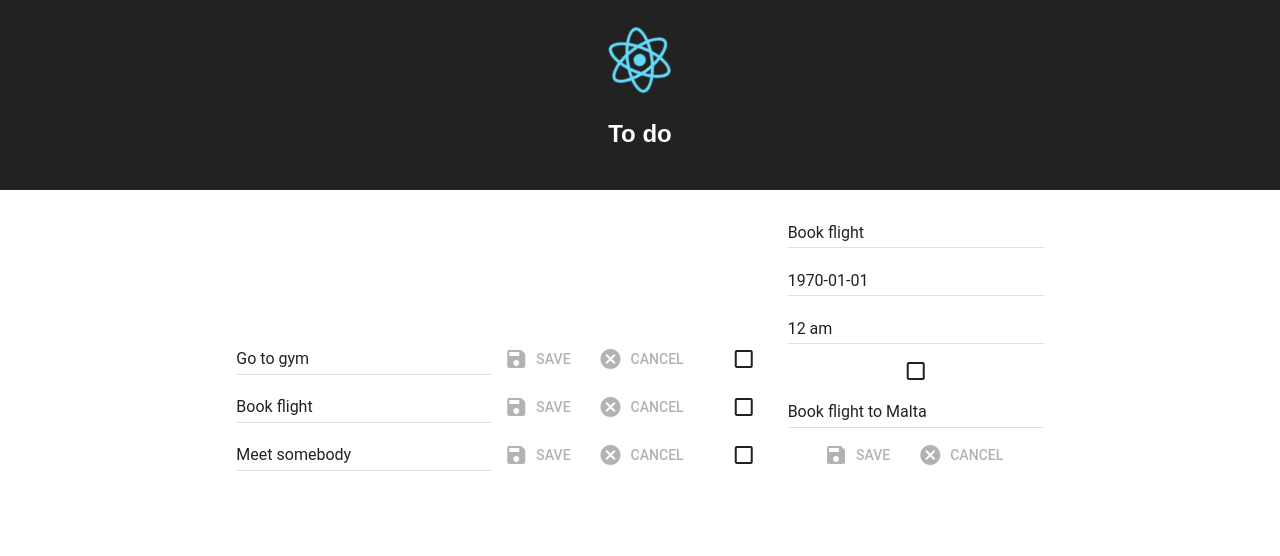
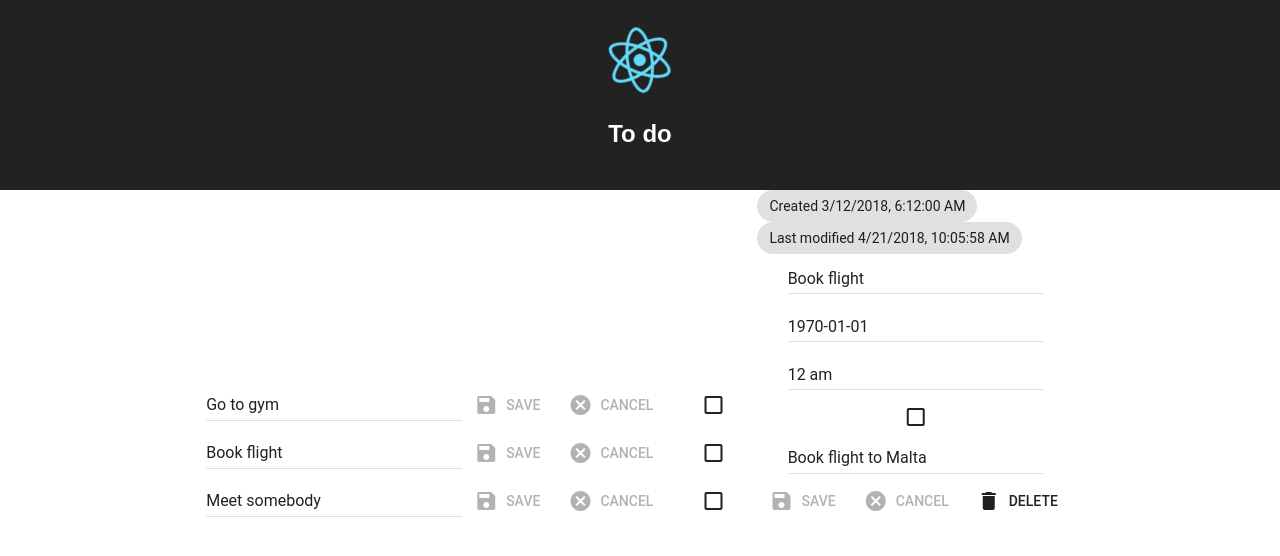
Before and after one commit to jonshkreli/todo, a React (Create React App) app: page / in a window 1280 px wide. Both pictures are taken after a click on the button "check_box". Shown: the top 556 px of the page. Built offline with nearby package versions, Linux system fonts and the light colour scheme.

Commit message:
Added "created" and "last updated". Added delete button

```diff
--- a/src/App.js
+++ b/src/App.js
@@ -16,9 +16,9 @@ class App extends Component {
           <img src={logo} className="App-logo" alt="logo" />
           <h1 className="App-title">To do</h1>
         </header>
-        <p className="App-intro">
+        <div className="App-intro">
           <TasksContainer/>
-        </p>
+        </div>
       </div>
         </MuiThemeProvider>
     );
--- a/src/FullViewTask.js
+++ b/src/FullViewTask.js
@@ -3,6 +3,7 @@ import TextField from 'material-ui/TextField';
 import FlatButton from 'material-ui/FlatButton';
 import DatePicker from 'material-ui/DatePicker';
 import TimePicker from 'material-ui/TimePicker';
+import Chip from 'material-ui/Chip';
 import {conCon} from "./App";
 
 
@@ -26,6 +27,10 @@ import {conCon} from "./App";
  *   description: Callback function. This will be used too as a callback function to send edited Task
  *   from <FullViewTask/> to <TasksContainer/>
  *
+ * - name deleteThis
+ *   type: Function()
+ *   description: Callback function. This will be used too as a callback function to send deleted Task
+ *   from <FullViewTask/> to <TasksContainer/>
  *
  * state:
  * - (Number) id
@@ -81,7 +86,7 @@ class FullViewTask extends Component {
 
     handleChangeDeadlineDate = (event, date) => {
 
-        if(! this.state.task) return;
+        if (!this.state.task) return;
 
         let modifiedTask = this.state.task;
         conCon(this.debugEnabled, date);
@@ -131,21 +136,22 @@ class FullViewTask extends Component {
         });
     };
 
-    /**
-     * This function will send a callback to TasksContainer.updateWithAjax via property saveMarking
-     * */
-    saveMarkingEvent = (event) => {
-        this.setState({done: !this.state.done});
-        this.props.saveMarking(!this.state.done)
-    };
-
     render() {
 
-        if( ! this.state.task) return <div id='no-active-task'>No task selected</div>;
+        if (!this.state.task) return <div id='no-active-task'>No task selected</div>;
 
+        //TODO: fill header-info
+        //TODO: DELETE button
         return (
             <div id='full-task-view'>
                 <div id='header-info'>
+                    <Chip>Created {this.state.task.created.toLocaleString()}</Chip>
+
+                    {this.state.task.lastUpdated ?
+                        <Chip>
+                            Last modified {this.state.task.lastUpdated.toLocaleString()}
+                        </Chip>
+                        : ''}
 
                 </div>
 
@@ -202,6 +208,12 @@ class FullViewTask extends Component {
                         disabled={!this.state.editingButtonsActive}
                         onClick={this.cancelEvent}
                     />
+                    <FlatButton
+                        label="Delete"
+                        icon={<i className="material-icons">delete</i>}
+                        onClick={this.props.deleteThis}
+                    />
+
                 </div>
 
             </div>
--- a/src/TasksContainer.js
+++ b/src/TasksContainer.js
@@ -2,6 +2,7 @@ import React, {Component} from 'react';
 import Task from "./InlineTask";
 import {TasksExampleData} from "./sources/TasksExampleData";
 import FullViewTask from "./FullViewTask";
+import {conCon} from "./App";
 
 /**
  * @author Jon Shkreli
@@ -44,8 +45,22 @@ class TasksContainer extends Component {
             let modifiedTaskList = this.state.tasksList;
             let findModifiedTask = modifiedTaskList.find(task => task === taskData);
             findModifiedTask = modifiedTask;
+            findModifiedTask.lastUpdated = new Date();
 
             this.setState({tasksList: modifiedTaskList})
+        }, simulateDelay ? simulateDelay : 0)
+
+    }
+
+    /**
+     * Callback function received from TasksContainer
+     * This will send delete data to backend via ajax
+     * */
+    deleteWithAjax(taskData) {
+        conCon(this.debugEnabled, taskData);
+
+        setTimeout(() => {
+            this.setState({tasksList: this.state.tasksList.filter(task => task !== taskData)})
         }, simulateDelay ? simulateDelay : 0)
     }
 
@@ -81,7 +96,7 @@ class TasksContainer extends Component {
             <div>
                 <div id='tasks-list'>
                     {this.state.tasksList.map(taskData =>
-                        <Task
+                        <Task key={taskData.id}
                             title={taskData.title}
                             done={taskData.done}
                             //created={taskData.created}
@@ -106,14 +121,10 @@ class TasksContainer extends Component {
                     saveChanges={(modifiedTask) => {
                         this.updateWithAjax(this.state.activeTask, modifiedTask)
                     }}
+                    deleteThis={() => this.deleteWithAjax(this.state.activeTask)}
                 />
             </div>
         );
-    }
-
-    handleClick(e) {
-        e.preventDefault();
-        console.log('The link was clicked.');
     }
 }
 
--- a/src/sources/TasksExampleData.js
+++ b/src/sources/TasksExampleData.js
@@ -9,7 +9,7 @@ export const TasksExampleData = [
         title: 'Go to gym',
         description: 'Do the new exercise learned yesterday',
         done: false,
-        created: new Date(2018, 4, 17, 4, 6), //optional
+        created: new Date(2018, 4, 17, 4, 6),
         lastUpdated: new Date(2018, 4, 17, 10, 10), //optional
         deadline: new Date(2018, 4, 18, 15, 30) //optional
     },
@@ -18,7 +18,7 @@ export const TasksExampleData = [
         title: 'Book flight',
         description: 'Book flight to Malta',
         done: true,
-        created: new Date(2018, 2, 12, 6, 12), //optional
+        created: new Date(2018, 2, 12, 6, 12),
         lastUpdated: null, //optional
         deadline: new Date(null) //optional
     },
@@ -27,6 +27,7 @@ export const TasksExampleData = [
         title: 'Meet somebody',
         description: '',
         done: false,
+        created: new Date(2018, 4, 17, 4, 6),
     },
 
 ];
```
